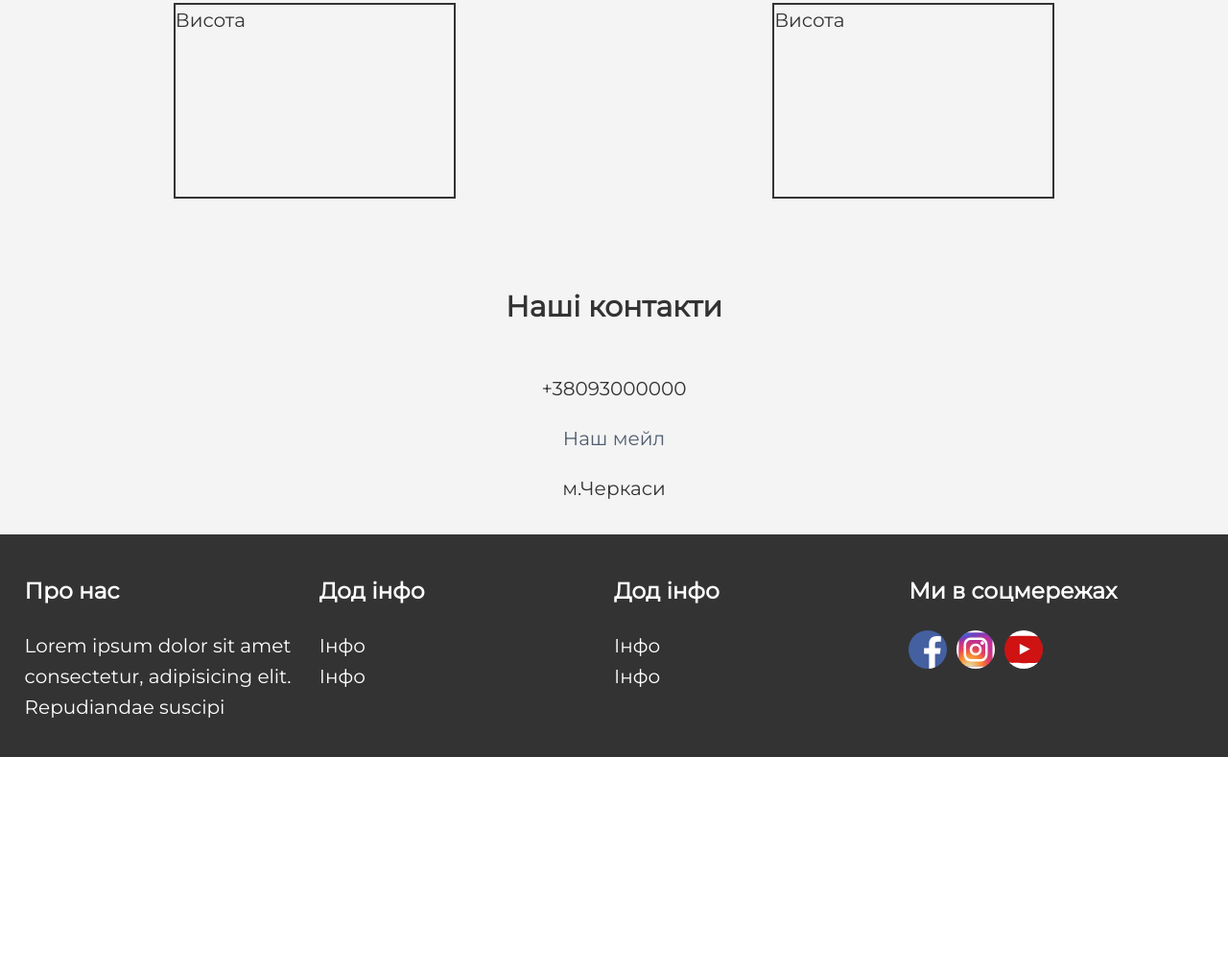
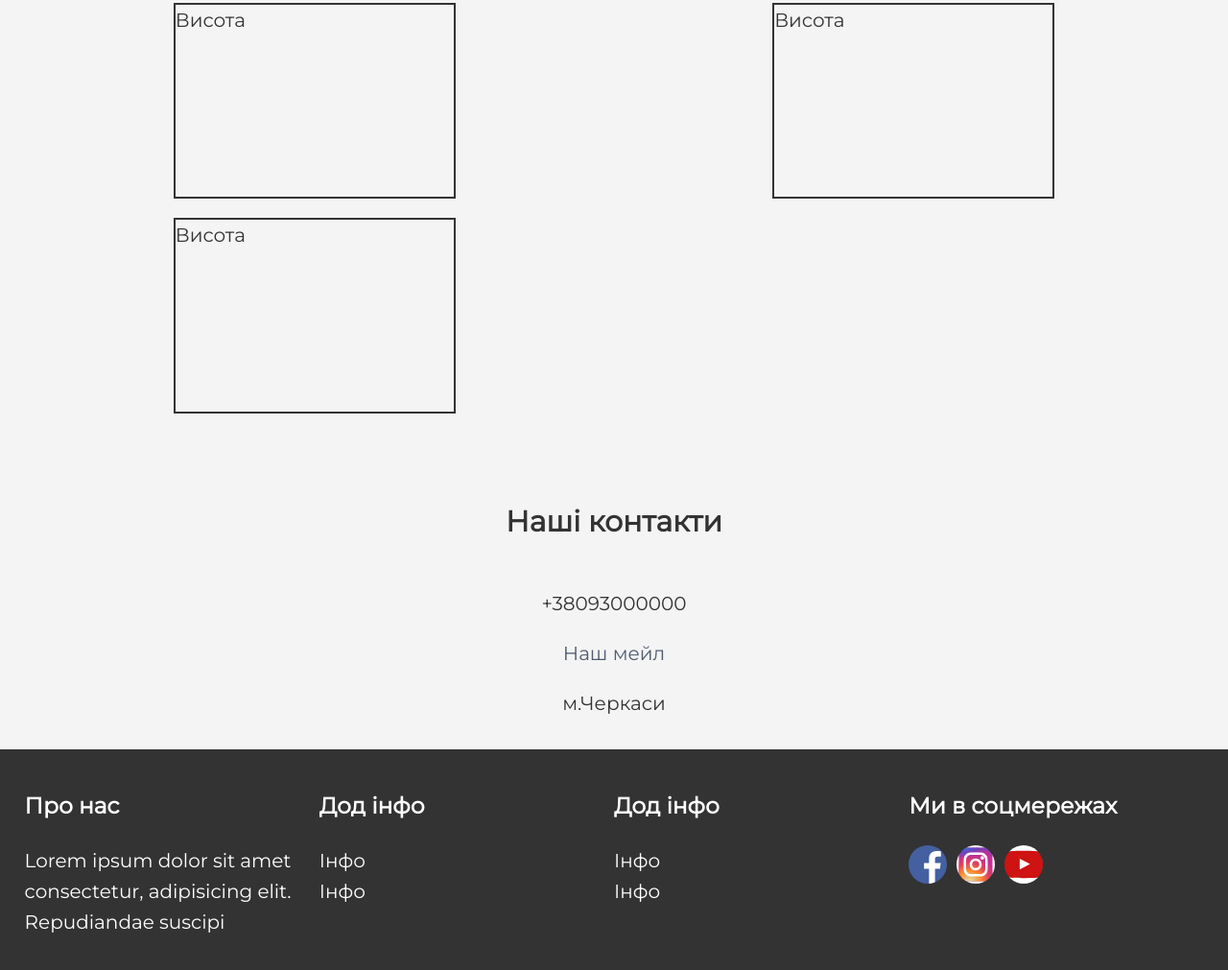
Before and after one commit to VladSmaug/coil-website, a website: page index.html in a window 1280 px wide. Shown: the part 2211-3222 px from the top of the page at 96% size. Before the commit the page ends 3000 px from the top, so only its background shows below. Drawn offline with nearby package versions, Linux system fonts and the light colour scheme.

Commit message:
test push

```diff
--- a/index.html
+++ b/index.html
@@ -122,6 +122,7 @@
         <div class="products-grid--item">Висота</div>
         <div class="products-grid--item">Висота</div>
         <div class="products-grid--item">Висота</div>
+        <div class="products-grid--item">Висота</div>
       </div>
     </div>
   </section>
```
